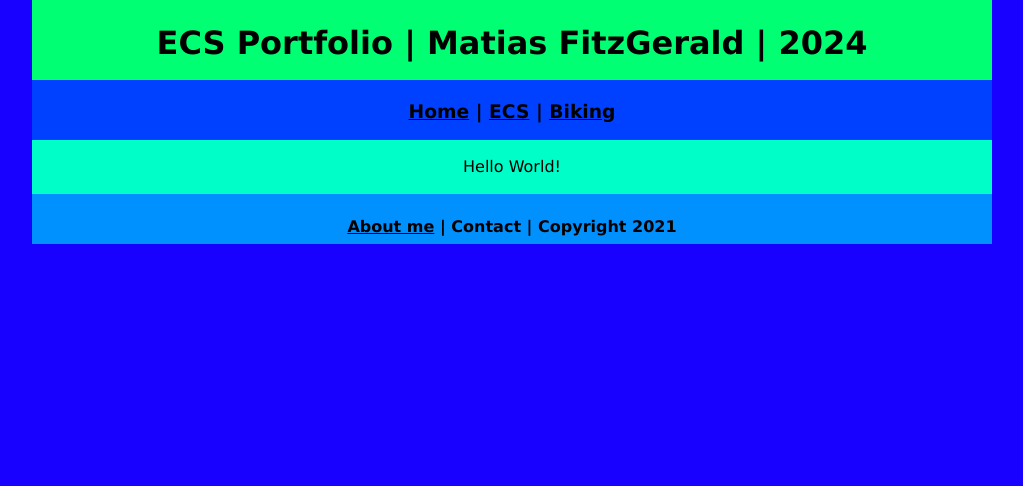
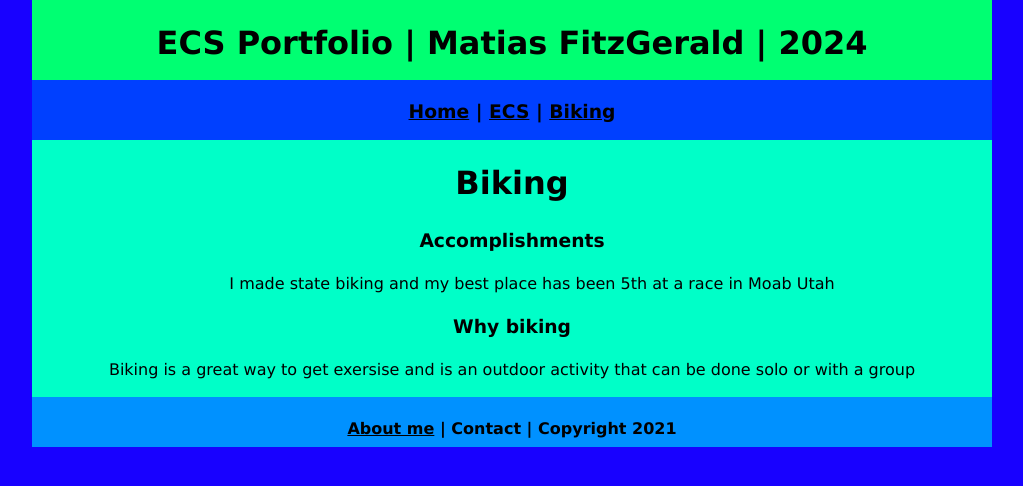
Before and after one commit to MF-Skyline/ecsportfolio, a plain HTML site: page biking/index.html in a window 1280 px wide. Shown: the whole page, without its empty margins (128-1151 px from the left). Drawn offline with Linux system fonts and the light colour scheme.

Commit message:
Update index.html

```diff
--- a/biking/index.html
+++ b/biking/index.html
@@ -15,7 +15,11 @@
             <h3><a href="../index.html">Home</a> | <a href="../ecs/index.html">ECS</a> | <a href="../biking/index.html">Biking</a> </h3>
          </div>
          <div class="content">
-             <p>Hello World!</p>
+               <h1>Biking</h1>
+            <h3>Accomplishments</h3>
+            <ul>I made state biking and my best place has been 5th at a race in Moab Utah</ul>
+            <h3>Why biking</h3>
+            <p>Biking is a great way to get exersise and is an outdoor activity that can be done solo or with a group</p>
          </div>
          <div class="footer">
             <h4> <a href="../aboutme.html">About me</a> | Contact | Copyright 2021</h4>
```
